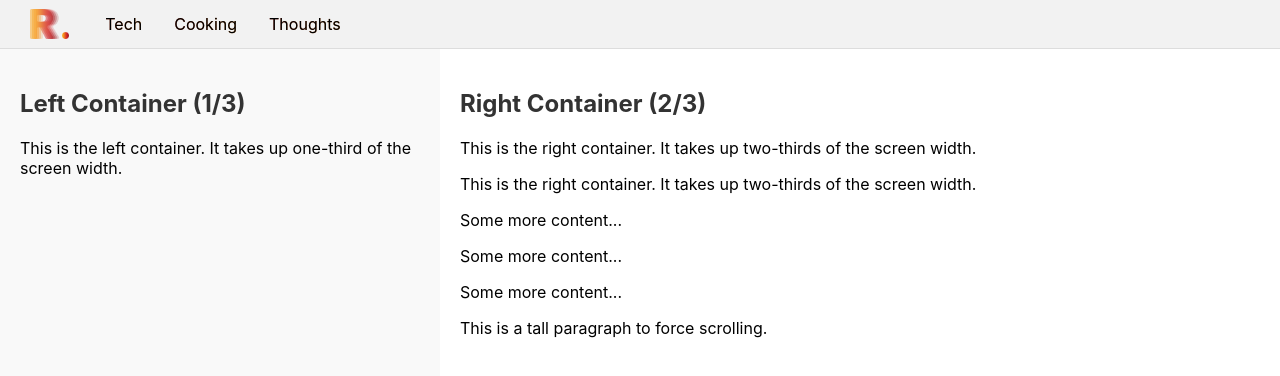
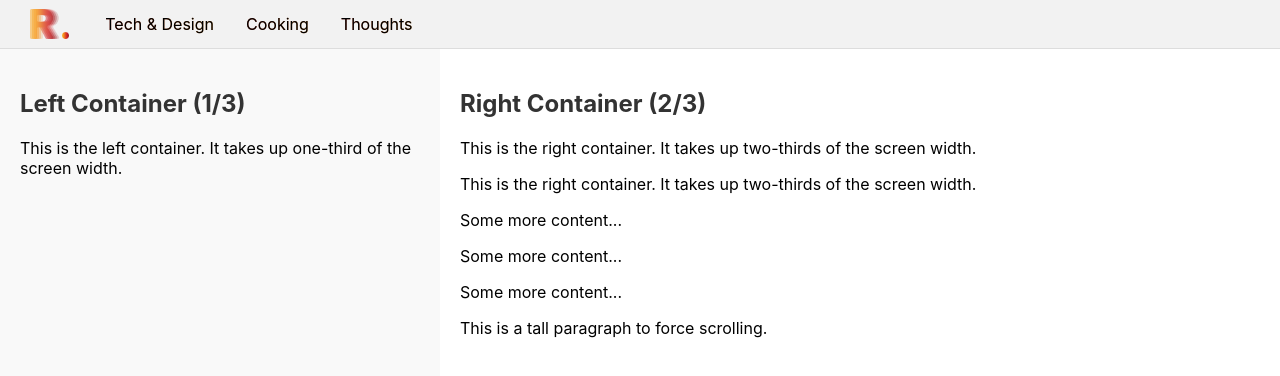
Before and after one commit to rein-w/portfolio1, a React (Create React App) app: page / in a window 1280 px wide. Shown: the top 376 px of the page. Built offline with nearby package versions, Linux system fonts and the light colour scheme.

Commit message:
change to nav menu title

```diff
--- a/src/App.js
+++ b/src/App.js
@@ -13,7 +13,7 @@ function App() {
           <img src={myLogo} alt="logo" />
         </a>
         <ul>
-          <li><a href="#tech">Tech</a></li>
+          <li><a href="#tech">Tech & Design</a></li>
           <li><a href="#cooking">Cooking</a></li>
           <li><a href="#thoughts">Thoughts</a></li>
         </ul>
```
